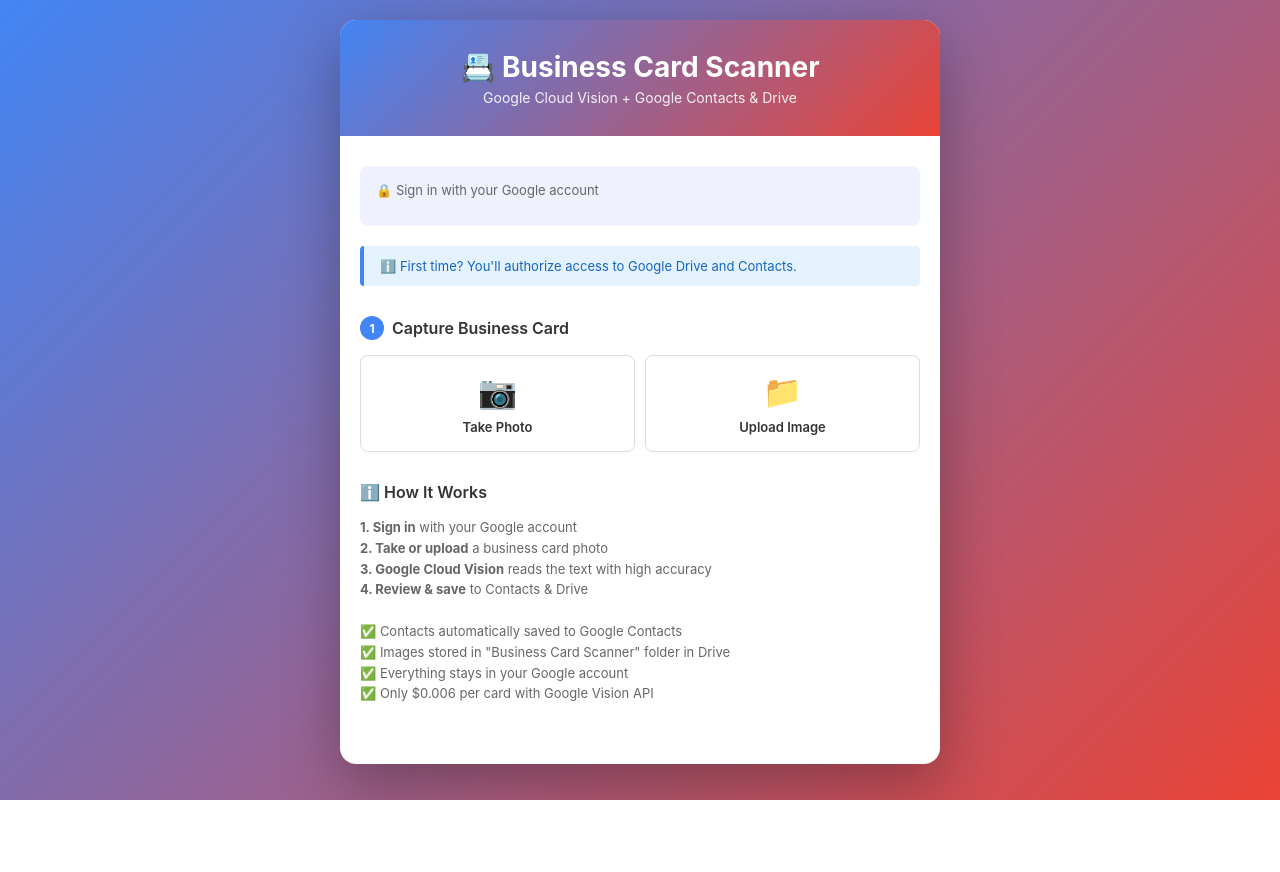
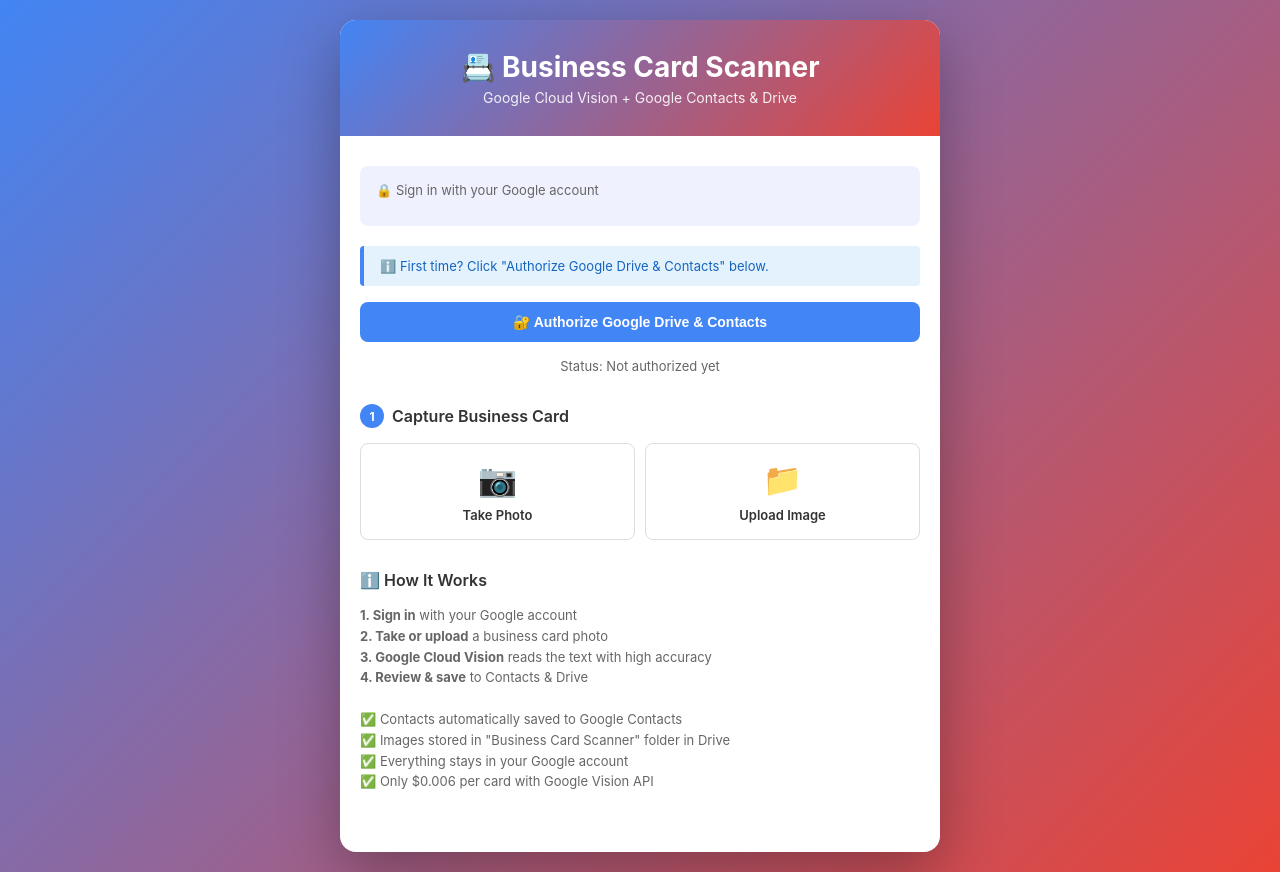
Before and after one commit to jadhaokishor81/Business-card-scanner, a website: page index.html in a window 1280 px wide. Before the commit the page ends 800 px from the top, so only its background shows below. Drawn offline with nearby package versions, Linux system fonts and the light colour scheme.

Commit message:
Update index.html

```diff
--- a/index.html
+++ b/index.html
@@ -413,7 +413,14 @@
                 </div>
 
                 <div class="info-box">
-                    ℹ️ First time? You'll authorize access to Google Drive and Contacts.
+                    ℹ️ First time? Click "Authorize Google Drive & Contacts" below.
+                </div>
+
+                <button class="btn-primary" onclick="authorizeForSaving()" id="authBtn" style="width: 100%; margin-bottom: 16px;">
+                    🔐 Authorize Google Drive & Contacts
+                </button>
+                <div id="authStatus" style="text-align: center; font-size: 13px; color: #666; margin-bottom: 16px;">
+                    Status: Not authorized yet
                 </div>
             </div>
 
@@ -613,10 +620,24 @@
             tokenClient.requestAccessToken({ prompt: 'consent' });
         }
 
+        function authorizeForSaving() {
+            console.log('Requesting authorization...');
+            const tokenClient = google.accounts.oauth2.initTokenClient({
+                client_id: CLIENT_ID,
+                scope: SCOPES.join(' '),
+                callback: handleTokenResponse,
+            });
+            tokenClient.requestAccessToken({ prompt: 'consent' });
+        }
+
         function handleTokenResponse(response) {
             if (response.access_token) {
                 accessToken = response.access_token;
                 console.log('Access token obtained');
+                document.getElementById('authStatus').textContent = '✅ Authorized! Ready to save.';
+                document.getElementById('authStatus').style.color = '#10b981';
+                document.getElementById('authBtn').textContent = '✅ Authorized';
+                document.getElementById('authBtn').disabled = true;
                 showMessage('✅ Connected to Google Drive & Contacts', 'success');
             }
         }
```
